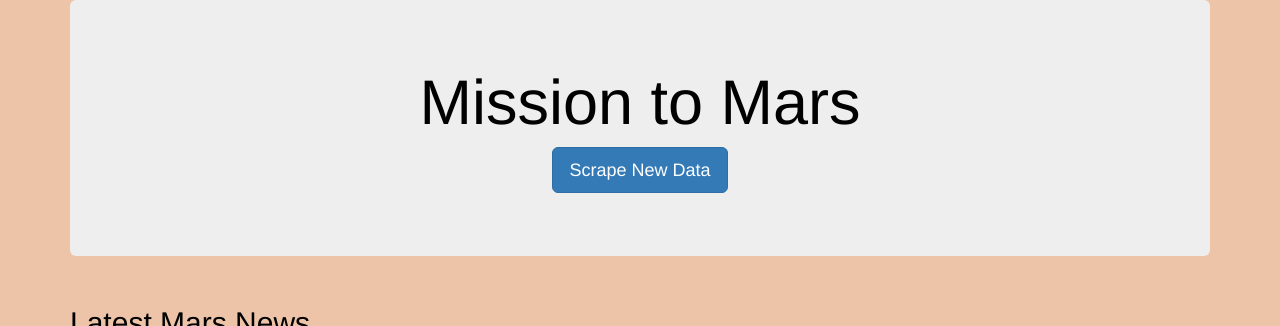
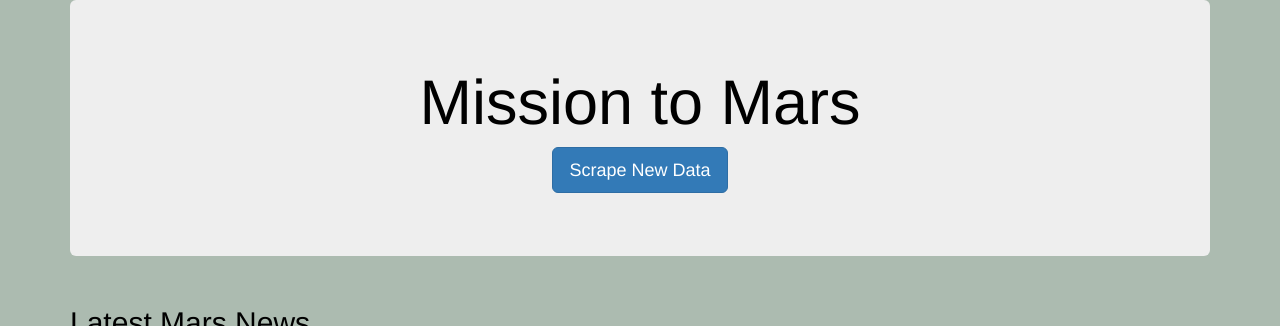
Before and after one commit to Sabsales/Mission_to_Mars_Project, a Flask app: page / in a window 1280 px wide. Shown: the top 326 px of the page. Run offline with Flask 2, Linux system fonts and the light colour scheme; data that the repository does not hold is empty; some libraries are stand-ins or nearby versions.

Commit message:
Update index.html

```diff
--- a/templates/index.html
+++ b/templates/index.html
@@ -10,7 +10,7 @@
       href="https://maxcdn.bootstrapcdn.com/bootstrap/3.3.7/css/bootstrap.min.css"
     />
    <style>
-    body {background-color: rgb(238, 196, 168);}
+    body {background-color: rgb(172, 187, 176);}
     h1   {color: rgb(0, 0, 0);}
     p    {color: rgb(187, 104, 8);}
     h3   {color: rgb(0, 0, 0)}
```
